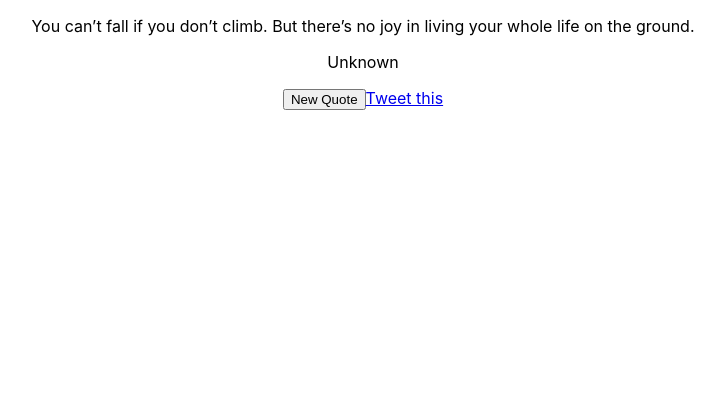
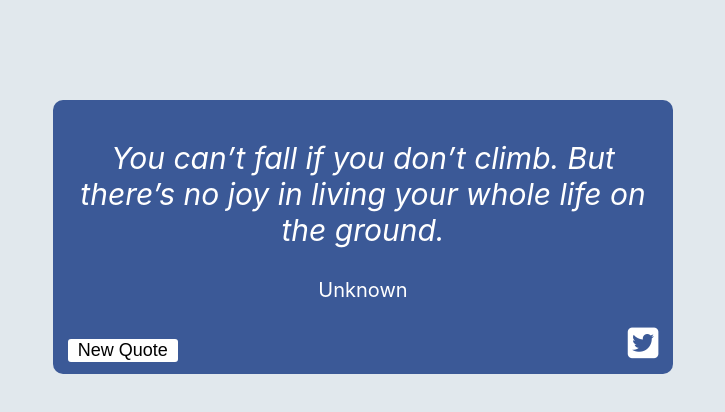
Before and after one commit to zwehr/freeCodeCamp-random-quote-machine, a React (Create React App) app: page / in a window 1280 px wide. Shown: the top 412 px of the page, without its empty margins (277-1002 px from the left). Built offline with nearby package versions, Linux system fonts and the light colour scheme.

Commit message:
add styling

```diff
--- a/public/index.html
+++ b/public/index.html
@@ -4,5 +4,6 @@
   <body>
     <div id="root"></div>
     <script src="https://cdn.freecodecamp.org/testable-projects-fcc/v1/bundle.js"></script>
+    <script src="https://kit.fontawesome.com/52b1b19b0f.js" crossorigin="anonymous"></script>
   </body>
 </html>
--- a/src/App.css
+++ b/src/App.css
@@ -2,37 +2,11 @@
   text-align: center;
 }
 
-.App-logo {
-  height: 40vmin;
-  pointer-events: none;
+#quote-box {
+  max-width: 600px;
+  margin: 100px auto;
+  border-radius: 10px;
+  background-color: #3b5997;
+  color: #fff;
+  padding: 10px;
 }
-
-@media (prefers-reduced-motion: no-preference) {
-  .App-logo {
-    animation: App-logo-spin infinite 20s linear;
-  }
-}
-
-.App-header {
-  background-color: #282c34;
-  min-height: 100vh;
-  display: flex;
-  flex-direction: column;
-  align-items: center;
-  justify-content: center;
-  font-size: calc(10px + 2vmin);
-  color: white;
-}
-
-.App-link {
-  color: #61dafb;
-}
-
-@keyframes App-logo-spin {
-  from {
-    transform: rotate(0deg);
-  }
-  to {
-    transform: rotate(360deg);
-  }
-}
--- a/src/App.js
+++ b/src/App.js
@@ -33,7 +33,7 @@ class App extends Component {
   render() {
     return (
       <div className="App">
-        <QuoteBox quote={this.state.quote} author={this.state.author} click={this.handleClick}/>
+        <QuoteBox id="quote-box" quote={this.state.quote} author={this.state.author} click={this.handleClick}/>
       </div>
     );
   };
--- /dev/null
+++ b/src/QuoteBox/QuoteBox.css
@@ -0,0 +1,23 @@
+#text {
+  font-size: 30px;
+  font-style: italic;
+}
+
+#author {
+  font-size: 20px;
+}
+
+#new-quote {
+  width: 110px;
+  border-radius: 3px;
+  font-size: 18px;
+  background-color: #fff;
+  border: none;
+}
+
+#tweet-quote {
+  font-size: 35px;
+  text-decoration: none;
+  color: #fff;
+  margin-left: 450px;
+}
--- a/src/QuoteBox/QuoteBox.js
+++ b/src/QuoteBox/QuoteBox.js
@@ -1,4 +1,5 @@
 import React from 'react';
+import './QuoteBox.css';
 
 const quoteBox = (props) => {
   const twitterHref = "https://www.twitter.com/intent/tweet/?text=" + "\"" + props.quote + "\" -" + props.author;
@@ -8,7 +9,7 @@ const quoteBox = (props) => {
       <p id="text">{props.quote}</p>
       <p id="author">{props.author}</p>
       <button id="new-quote" onClick={props.click}>New Quote</button>
-      <a href={twitterHref} id="tweet-quote">Tweet this</a>
+      <a href={twitterHref} id="tweet-quote"><i class="fab fa-twitter-square"></i></a>
     </div>
   )
 }
--- a/src/index.css
+++ b/src/index.css
@@ -5,9 +5,5 @@ body {
     sans-serif;
   -webkit-font-smoothing: antialiased;
   -moz-osx-font-smoothing: grayscale;
+  background-color: #e1e8ed;
 }
-
-code {
-  font-family: source-code-pro, Menlo, Monaco, Consolas, 'Courier New',
-    monospace;
-}
```
Also changed, not shown: 1 other file (tests, documents, lock files or other folders).
